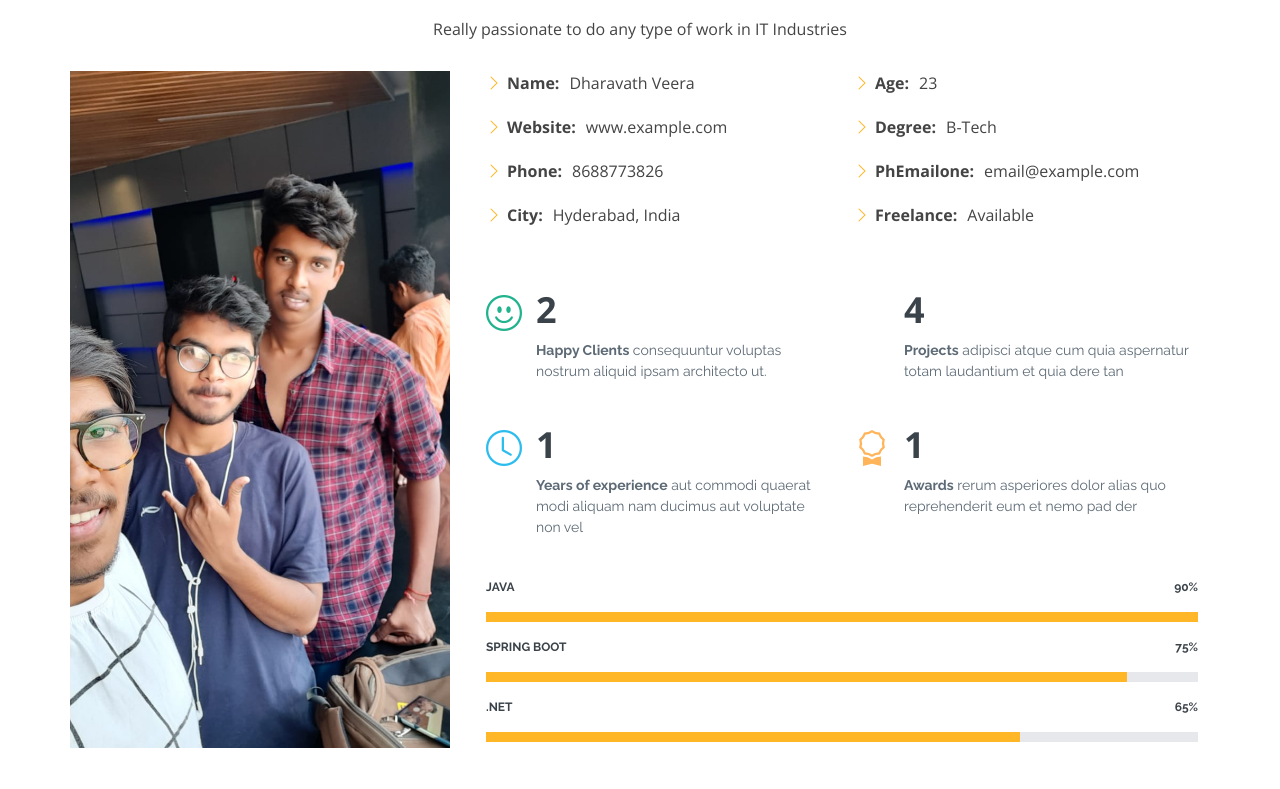
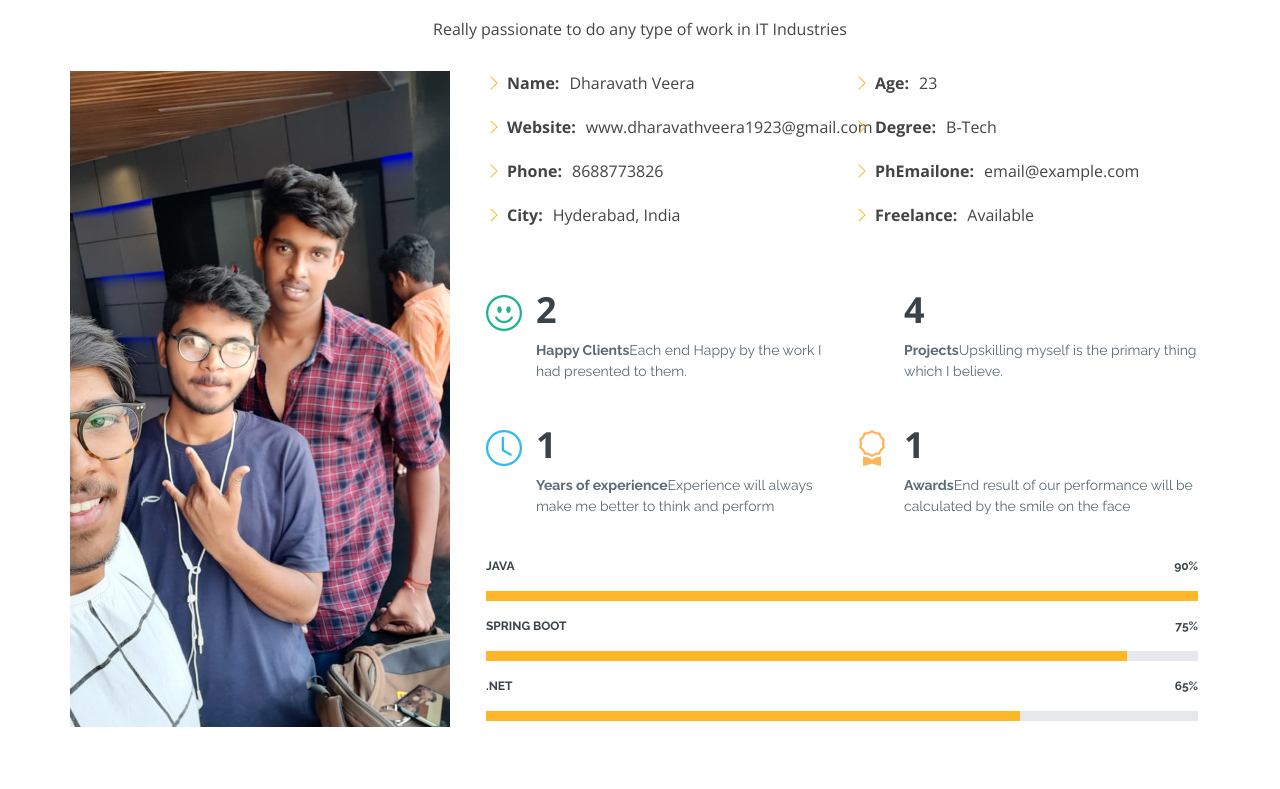
Before and after one commit to dharavath-veera/veera_veera_boot, a plain HTML site: page index.html in a window 1280 px wide. Shown: the part 931-1720 px from the top of the page. Drawn offline with nearby package versions, Linux system fonts and the light colour scheme.

Commit message:
final-update

```diff
--- a/index.html
+++ b/index.html
@@ -100,7 +100,7 @@
                 <div class="col-lg-6">
                   <ul>
                     <li><i class="bi bi-chevron-right"></i> <strong>Name:</strong> <span>Dharavath Veera</span></li>
-                    <li><i class="bi bi-chevron-right"></i> <strong>Website:</strong> <span>www.example.com</span></li>
+                    <li><i class="bi bi-chevron-right"></i> <strong>Website:</strong> <span>www.dharavathveera1923@gmail.com</span></li>
                     <li><i class="bi bi-chevron-right"></i> <strong>Phone:</strong> <span>8688773826</span></li>
                     <li><i class="bi bi-chevron-right"></i> <strong>City:</strong> <span>Hyderabad, India</span></li>
                   </ul>
@@ -119,7 +119,7 @@
                   <div class="count-box">
                     <i class="bi bi-emoji-smile" style="color: #20b38e;"></i>
                     <span data-purecounter-start="0" data-purecounter-end="2" data-purecounter-duration="1" class="purecounter"></span>
-                    <p><strong>Happy Clients</strong> consequuntur voluptas nostrum aliquid ipsam architecto ut.</p>
+                    <p><strong>Happy Clients</strong>Each end Happy by the work  I had presented to them.</p>
                   </div>
                 </div>
 
@@ -127,7 +127,7 @@
                   <div class="count-box">
                     <i class="bi bi-journal-richtextr" style="color: #8a1ac2;"></i>
                     <span data-purecounter-start="0" data-purecounter-end="4" data-purecounter-duration="1" class="purecounter"></span>
-                    <p><strong>Projects</strong> adipisci atque cum quia aspernatur totam laudantium et quia dere tan</p>
+                    <p><strong>Projects</strong>Upskilling myself is the primary thing which I believe.</p>
                   </div>
                 </div>
 
@@ -135,7 +135,7 @@
                   <div class="count-box">
                     <i class="bi bi-clock" style="color: #2cbdee;"></i>
                     <span data-purecounter-start="0" data-purecounter-end="1" data-purecounter-duration="1" class="purecounter"></span>
-                    <p><strong>Years of experience</strong> aut commodi quaerat modi aliquam nam ducimus aut voluptate non vel</p>
+                    <p><strong>Years of experience</strong>Experience will always make me better to think and perform</p>
                   </div>
                 </div>
 
@@ -143,7 +143,7 @@
                   <div class="count-box">
                     <i class="bi bi-award" style="color: #ffb459;"></i>
                     <span data-purecounter-start="0" data-purecounter-end="1" data-purecounter-duration="1" class="purecounter"></span>
-                    <p><strong>Awards</strong> rerum asperiores dolor alias quo reprehenderit eum et nemo pad der</p>
+                    <p><strong>Awards</strong>End result of our performance will be calculated by the smile on the face</p>
                   </div>
                 </div>
               </div>
@@ -268,7 +268,7 @@
         <div class="section-title">
           <span>My Services</span>
           <h2>My Services</h2>
-          <p>Sit sint consectetur velit quisquam cupiditate impedit suscipit alias</p>
+          <p>Service is the thing where we can demonistrate our skills and character</p>
         </div>
 
         <div class="row">
```
